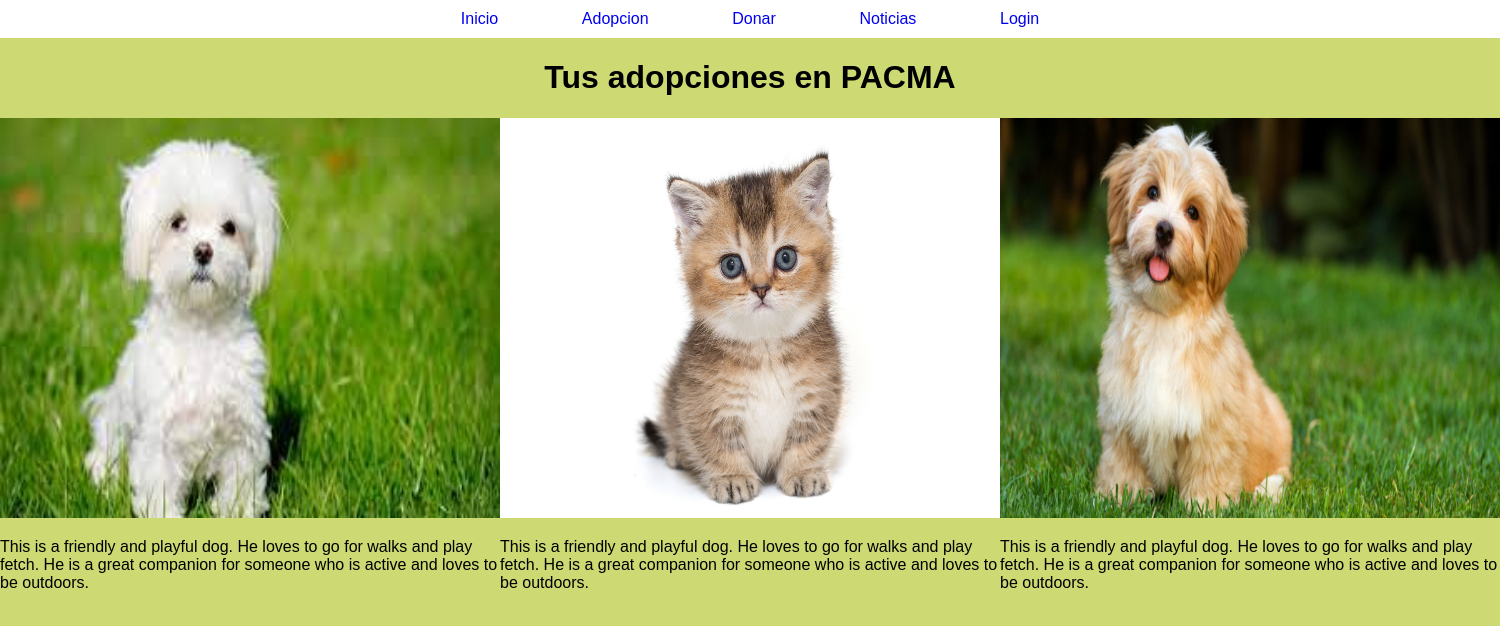
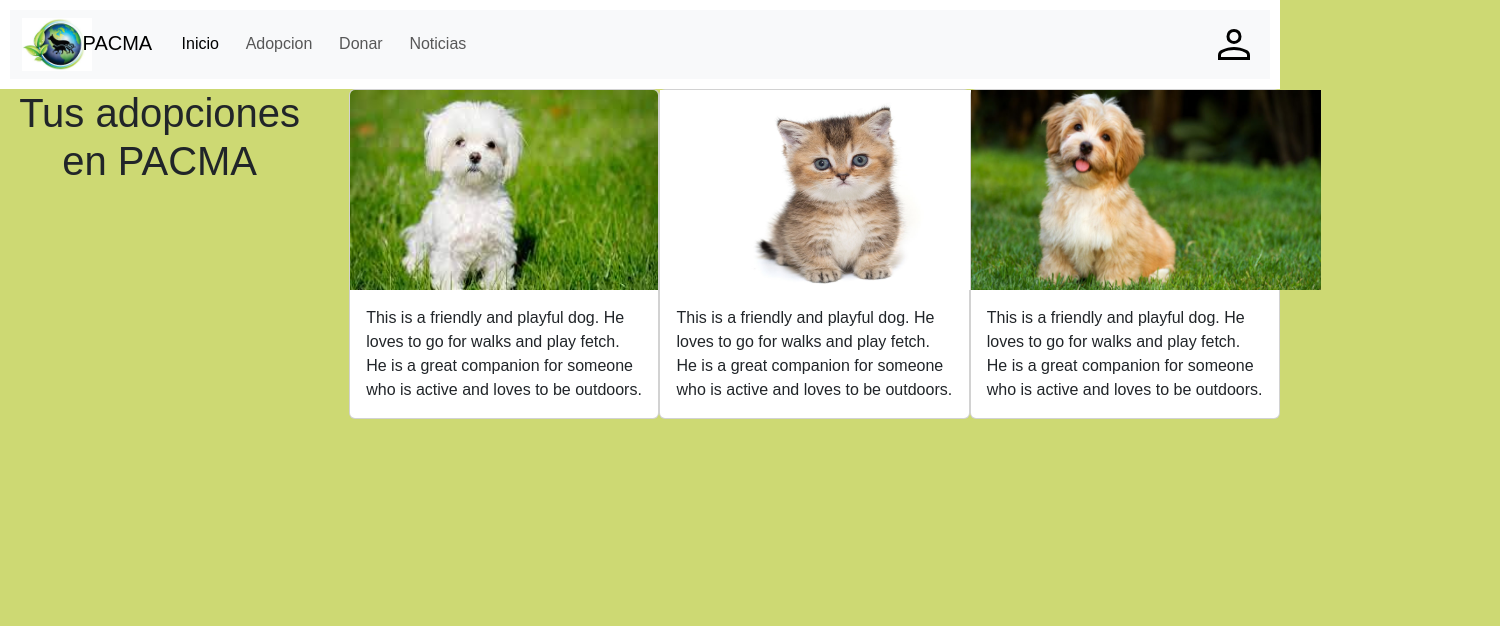
Before and after one commit to nicolas-muda/interfaces, a plain HTML site: page adopcion.html in a window 1280 px wide. Shown: the whole page, 1500 px wide, since content can reach past the window. Drawn offline with nearby package versions, Linux system fonts and the light colour scheme; a script that the page names is missing.

```diff
--- a/adopcion.html
+++ b/adopcion.html
@@ -2,21 +2,50 @@
 <html lang="es">
 
 <head>
-  <meta charset="UTF-8">
-  <title>PACMA - Adopciones</title>
+  <meta name="viewport" content="width=device-width, initial-scale=1.0">
+  <title>PACMA - Adopcion</title>
+  <link href="https://cdn.jsdelivr.net/npm/bootstrap@5.3.0/dist/css/bootstrap.min.css" rel="stylesheet"
+    integrity="sha384-9ndCyUaIbzAi2FUVXJi0CjmCapSmO7SnpJef0486qhLnuZ2cdeRhO02iuK6FUUVM" crossorigin="anonymous">
   <link rel="stylesheet" href="css.css">
 </head>
 
 <body>
-  <header>
-    <nav>
-      <ul>
-        <li><a href="index.html">Inicio</a></li>
-        <li><a href="adopcion.html">Adopcion</a></li>
-        <li><a href="donar.html">Donar</a></li>
-        <li><a href="noticias.html">Noticias</a></li>
-        <li><a href="loggin.html">Login</a></li>
-      </ul>
+  <header class="header">
+    <!--navbar desktop-->
+    <nav class="navbar navbar-expand navbar-light bg-light navbarDesktop">
+      <div class="container-fluid">
+        <!--logo-->
+        <div>
+          <a class="navbar-brand" href="index.html">
+            <img src="img/logo.png" alt="logo" width="70">
+            <span class="spanPacma">PACMA</span>
+          </a>
+        </div>
+
+        <!--elementos-->
+        <div class="collapse navbar-collapse" id="menu">
+          <!-- me-auto alinea a la izquierda, mx-auto alinea al medio y ms-auto alinea a la derecha-->
+          <ul class="navbar-nav me-auto">
+            <li class="nav-item">
+              <a class="nav-link active" href="index.html">Inicio</a>
+            </li>
+            <li class="nav-item">
+              <a class="nav-link" href="adopcion.html">Adopcion</a>
+            </li>
+            <li class="nav-item">
+              <a class="nav-link" href="donar.html">Donar</a>
+            </li>
+            <li class="nav-item">
+              <a class="nav-link" href="noticias.html">Noticias</a>
+            </li>
+          </ul>
+        </div>
+
+        <!--login-->
+        <div>
+          <a href="loggin.html"><img src="img/usser.svg" alt=""></a>
+        </div>
+      </div>
     </nav>
   </header>
 
@@ -24,7 +53,7 @@
   <div class="adopt">
     <div class="card">
       <a href="adoptame.html">
-        <img class="card-img-top" src="img/perro.jpg" alt="Dog" width="500px" height="400px">
+        <img class="card-img-top" src="img/perro.jpg" alt="Dog" width="350px" height="200px">
 
       </a>
       <div class="card-body">
@@ -33,14 +62,14 @@
       </div>
     </div>
     <div class="card">
-      <img src="img/gato.avif" alt="Cat" width="500px" height="400px">
+      <img src="img/gato.avif" alt="Cat" width="350px" height="200px">
       <div class="card-body">
         <p class="card-text">This is a friendly and playful dog. He loves to go for walks and play fetch. He is a great
           companion for someone who is active and loves to be outdoors.</p>
       </div>
     </div>
     <div class="card">
-      <img src="img/perro2.jpg" alt="Rabbit" width="500px" height="400px">
+      <img src="img/perro2.jpg" alt="Rabbit" width="350px" height="200px">
       <div class="card-body">
         <p class="card-text">This is a friendly and playful dog. He loves to go for walks and play fetch. He is a great
           companion for someone who is active and loves to be outdoors.</p>
--- a/css.css
+++ b/css.css
@@ -239,6 +239,7 @@ button {
   text-align: center;
 }
 
-.adopt{
-display: flex;
+.adopt {
+  display: flex;
+  margin-left: 30px;
 }
```
Also changed, not shown: adoptame.html (+42 -13 lines).
